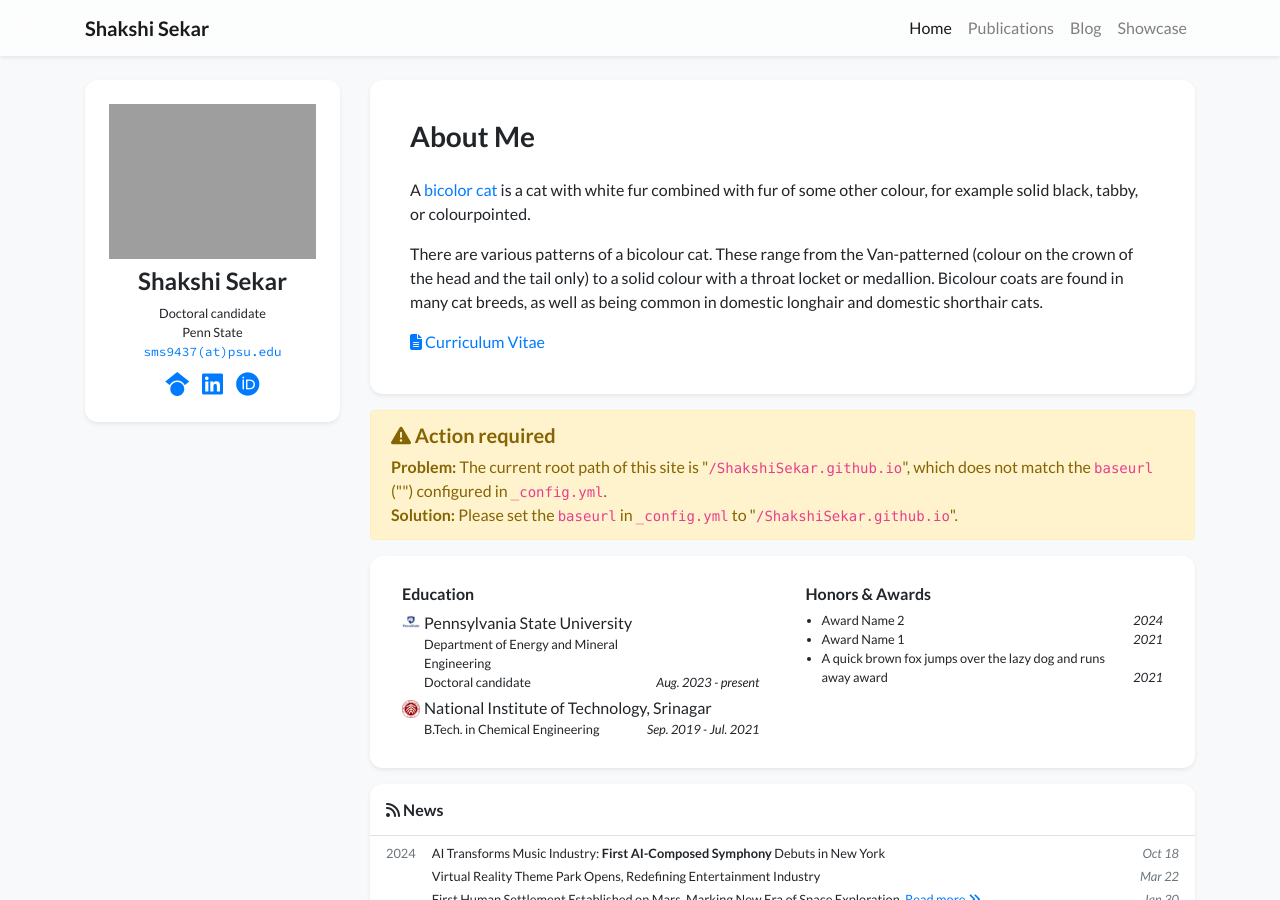
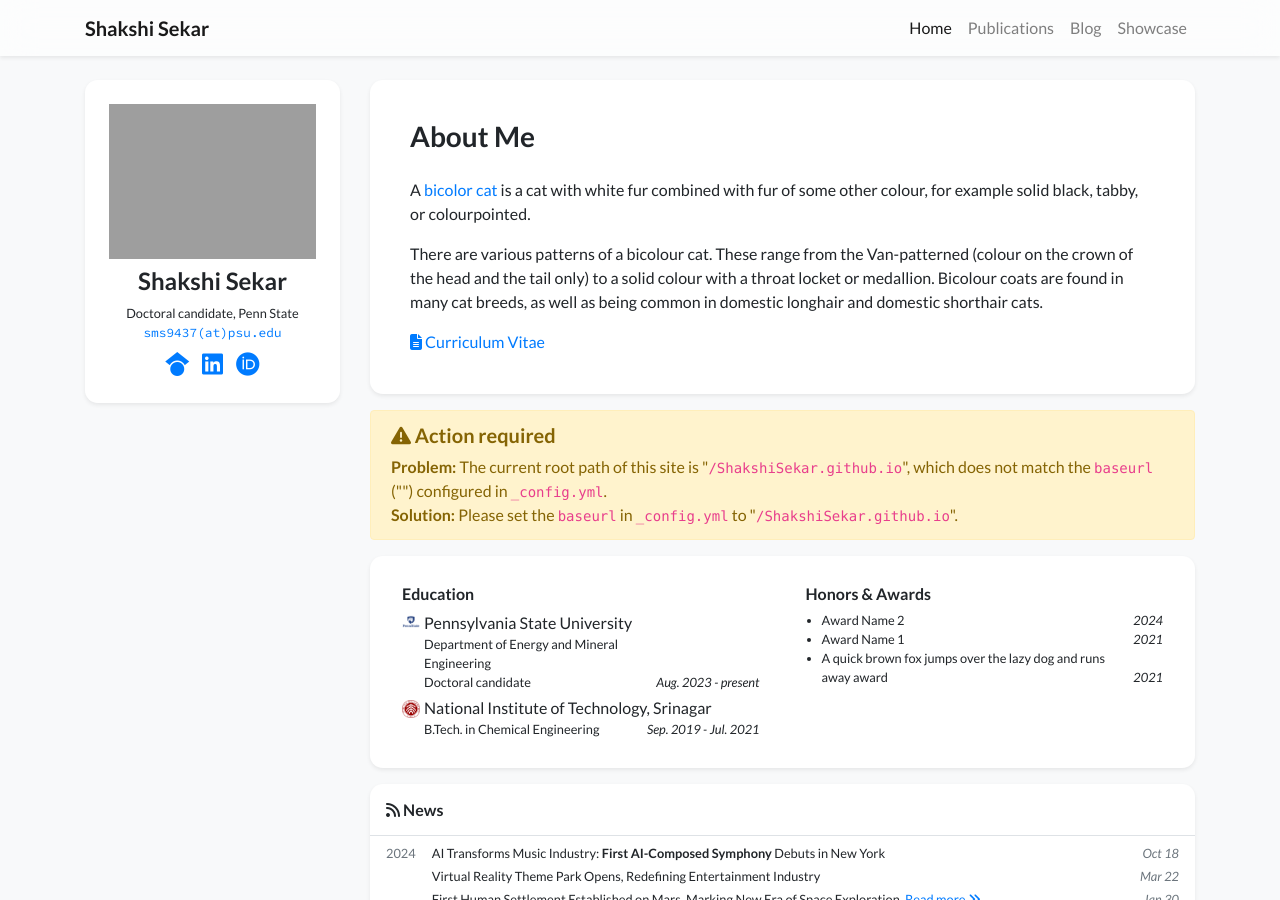
Before and after one commit to ShakshiSekar/ShakshiSekar.github.io, a Jekyll site: the page built from index.html, in a window 1280 px wide and 900 px high. Built offline with Jekyll 4.4.1, drawn with Linux system fonts in a browser that asks for light colours; nearby versions of some CDN libraries; a style sheet for code colours, icons or effects is not loaded; part of the change alters nothing that is shown.

```diff
--- a/_data/profile.yml
+++ b/_data/profile.yml
@@ -3,8 +3,8 @@ secondary_name: ""
 navbar_name: "Shakshi Sekar"
 
 positions:
-- name: Doctoral candidate
-- name: Penn State
+- name: Doctoral candidate, Penn State
+#- name: Penn State
   logo: /assets/images/badges/PSU logo.png  # Logo is optional
 
 
```
